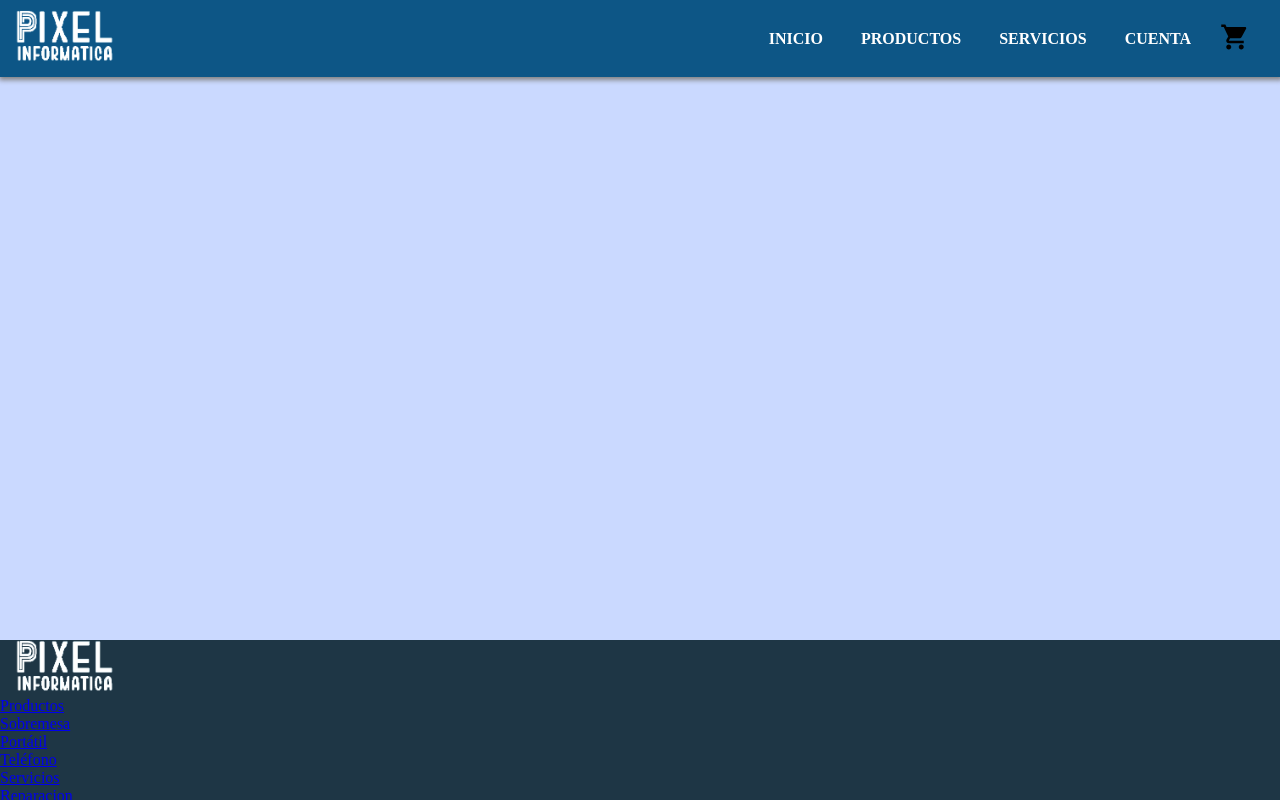
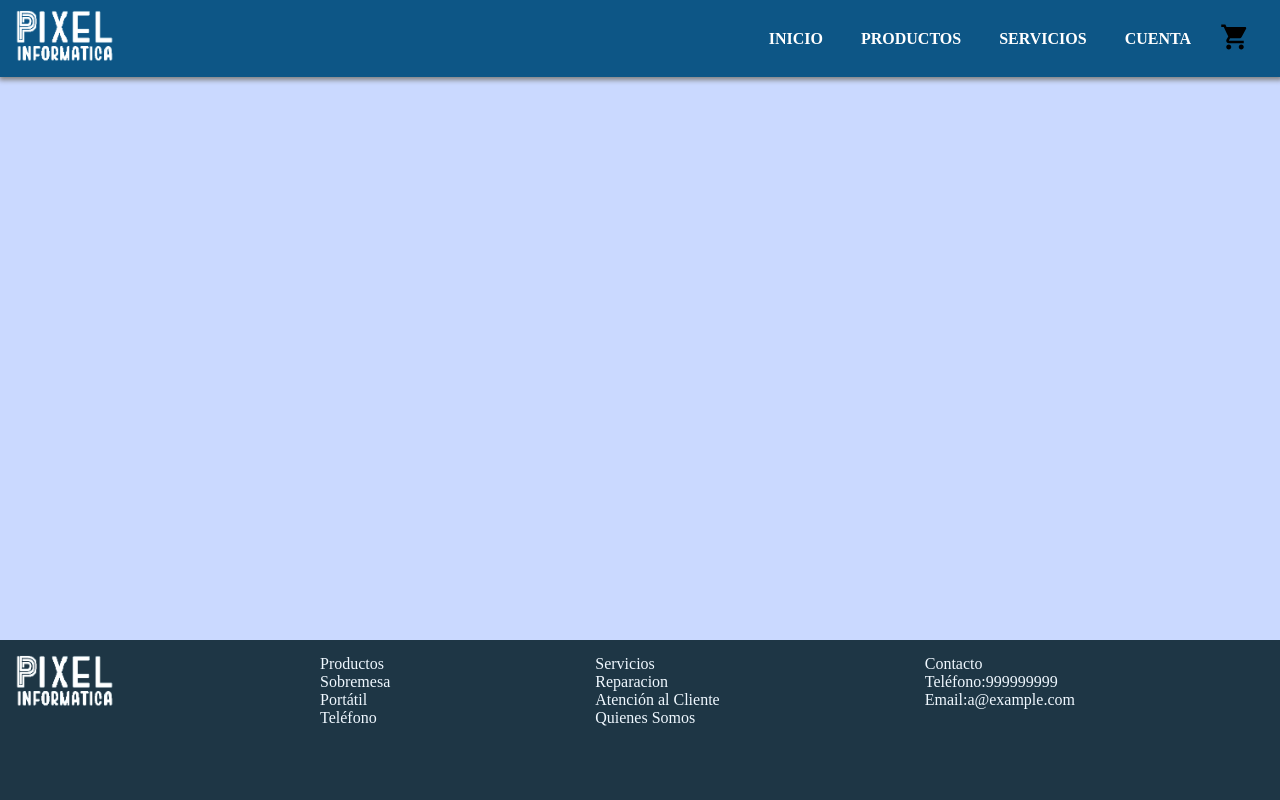
Before and after one commit to regadio/html, a plain HTML site: page grid/index.html in a window 1280 px wide. Drawn offline with Linux system fonts and the light colour scheme.

Commit message:
footer hay que seguir

```diff
--- a/grid/cabezera_form_grid.html
+++ b/grid/index.html
@@ -27,19 +27,19 @@
     <!-- INICIO FOOTER -->
     <footer id="footer">
         <a class="logo" href=""><img src="./icons/logoh4tt.png" alt="imagen-logo"></a>
-        <ul class="contenedor-footer">
+        <ul class="contenedor-footer1">
             <li><a href="#">Productos</a></li>
             <li><a href="#">Sobremesa</a></li>
             <li><a href="#">Portátil</a></li>
             <li><a href="#">Teléfono</a></li>
         </ul>
-        <ul class="contenedor-footer">
+        <ul class="contenedor-footer2">
             <li><a href="#">Servicios</a></li>
             <li><a href="#">Reparacion</a></li>
             <li><a href="#">Atención al Cliente</a></li>
             <li><a href="#">Quienes Somos</a></li>
         </ul>
-        <ul class="contenedor-footer">
+        <ul class="contenedor-footer3">
             <li><a href="#">Contacto</a></li>
             <li><a href="#">Teléfono:999999999 </a></li>
             <li><a href="#">Email:a@example.com</a></li>
--- a/grid/style/style.css
+++ b/grid/style/style.css
@@ -8,6 +8,8 @@
     margin: 0px;
     padding: 0px;
     box-sizing: border-box;
+    text-decoration: none;
+    list-style: none;
 }
 
 body {
@@ -87,11 +89,34 @@ body {
 
 /* INICIO FOOTER */
 #footer {
+    padding-top: 15px;
     width: 100%;
     background-color: #1E3645;
     height: 160px;
     position: fixed;
     bottom: 0px;
+    display: grid;
+    grid-template-areas: "logo footer1 footer2 footer3";
+
+}
+.contenedor-footer1{
+    grid-area: footer1;
+}
+.contenedor-footer2{
+    grid-area: footer2;
+}
+.contenedor-footer3{
+    grid-area: footer3;
+}
+
+.contenedor-footer1 li a{
+    color: aliceblue;
+}
+.contenedor-footer2 li a{
+    color: aliceblue;
+}
+.contenedor-footer3 li a{
+    color: aliceblue;
 }
 
 
```
